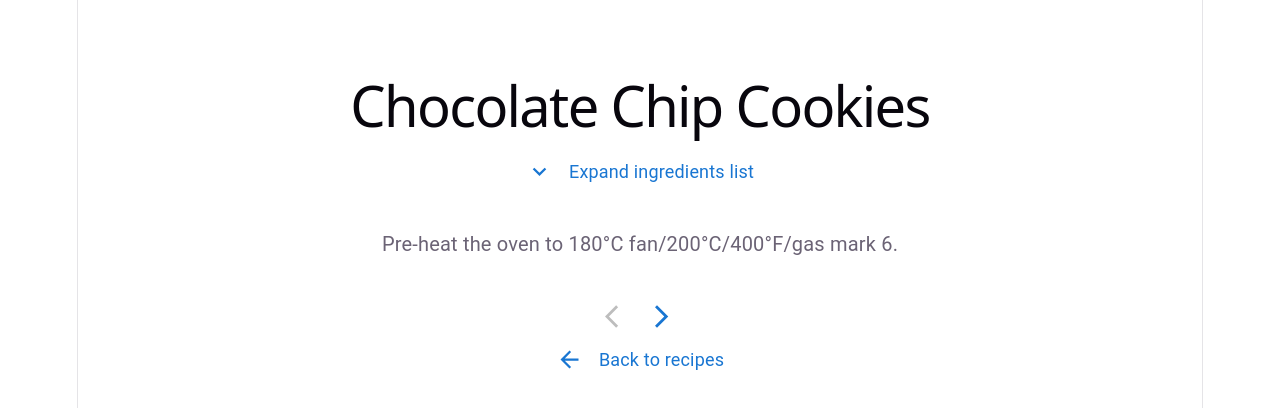
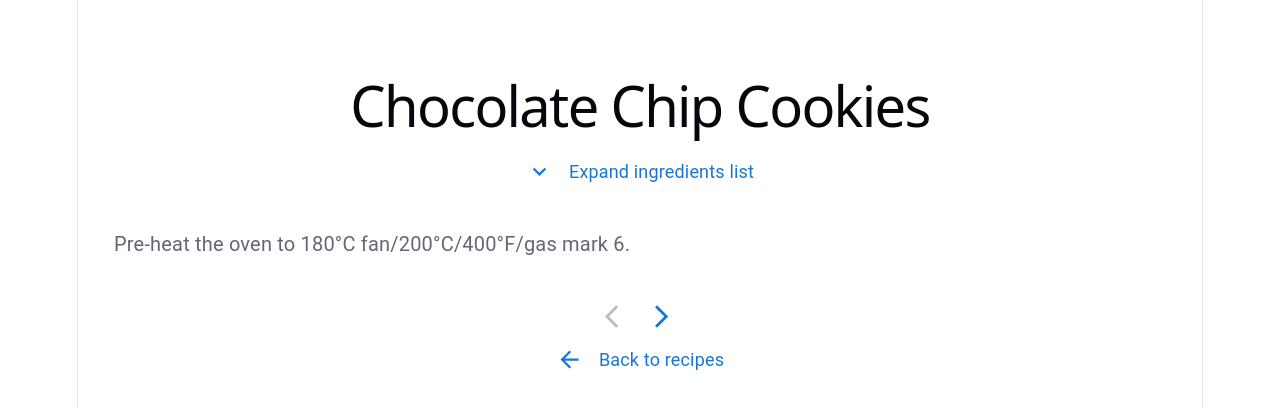
Before and after one commit to Coad-Toad/recipe-app, a React (Vite) app: page / in a window 1280 px wide. Both pictures are taken after a click on the button "Chocolate Chip Cookies". Shown: the top 408 px of the page. Built offline with nearby package versions, Linux system fonts and the light colour scheme.

Commit message:
Step alignment

```diff
--- a/src/features/recipes/StepView.tsx
+++ b/src/features/recipes/StepView.tsx
@@ -29,7 +29,7 @@ export const StepView = ({ step }: Props) => {
   return (
     <div>
       <div className="step-area">
-        <Typography sx={{ fontSize: 20, textAlign: "center" }}>{step.instruction}</Typography>
+        <Typography sx={{ fontSize: 20, textAlign: "left" }}>{step.instruction}</Typography>
 
         {step.notes?.map((n, i) => (
           <div className="notes-area">
@@ -41,7 +41,7 @@ export const StepView = ({ step }: Props) => {
       {step.timerMinutes && (
         <Button
           size="large"
-          sx={{ m: 4, textTransform: "none" }}
+          sx={{ m: 2, textTransform: "none" }}
           variant="contained"
           onClick={startTimer}
         >
```
